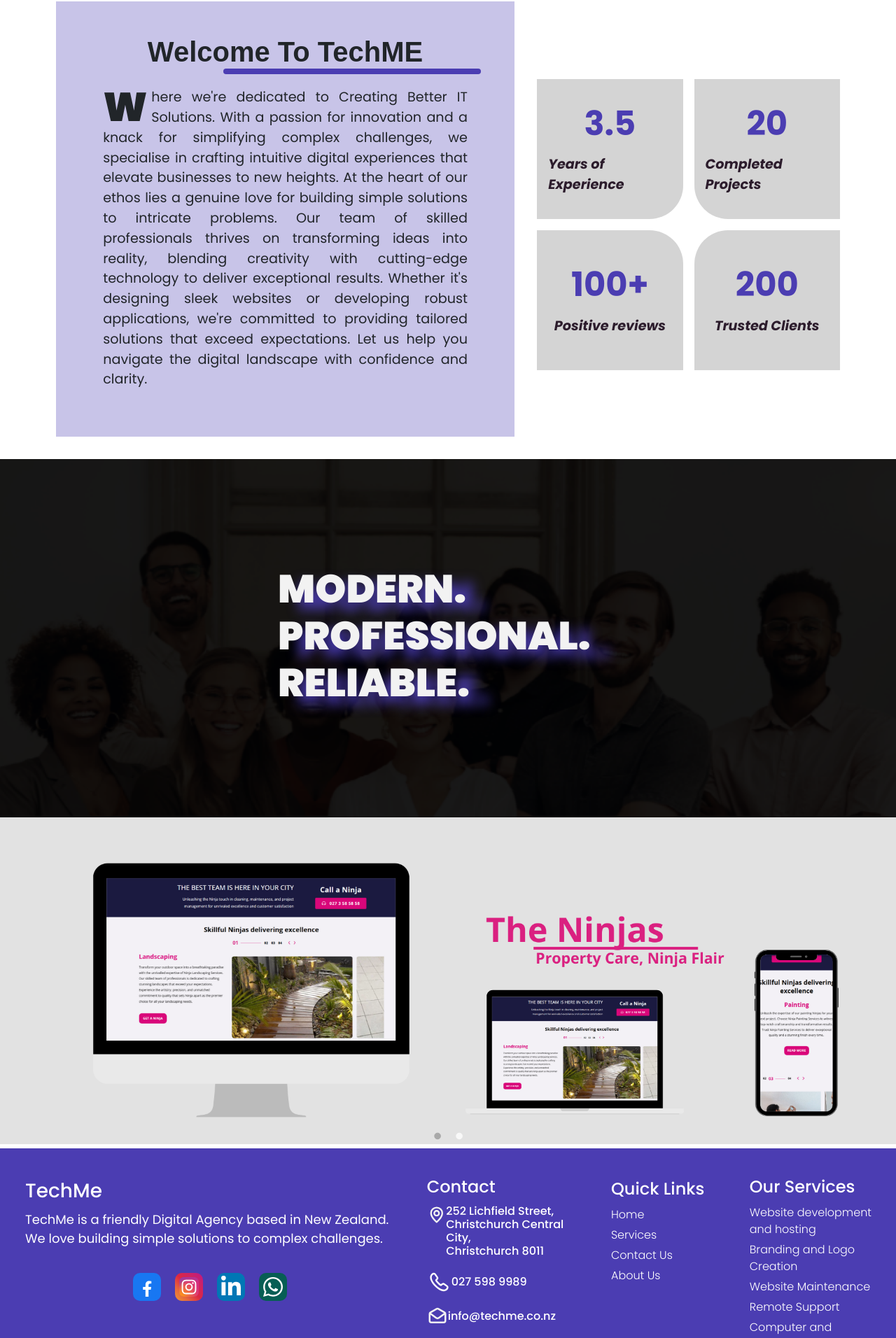
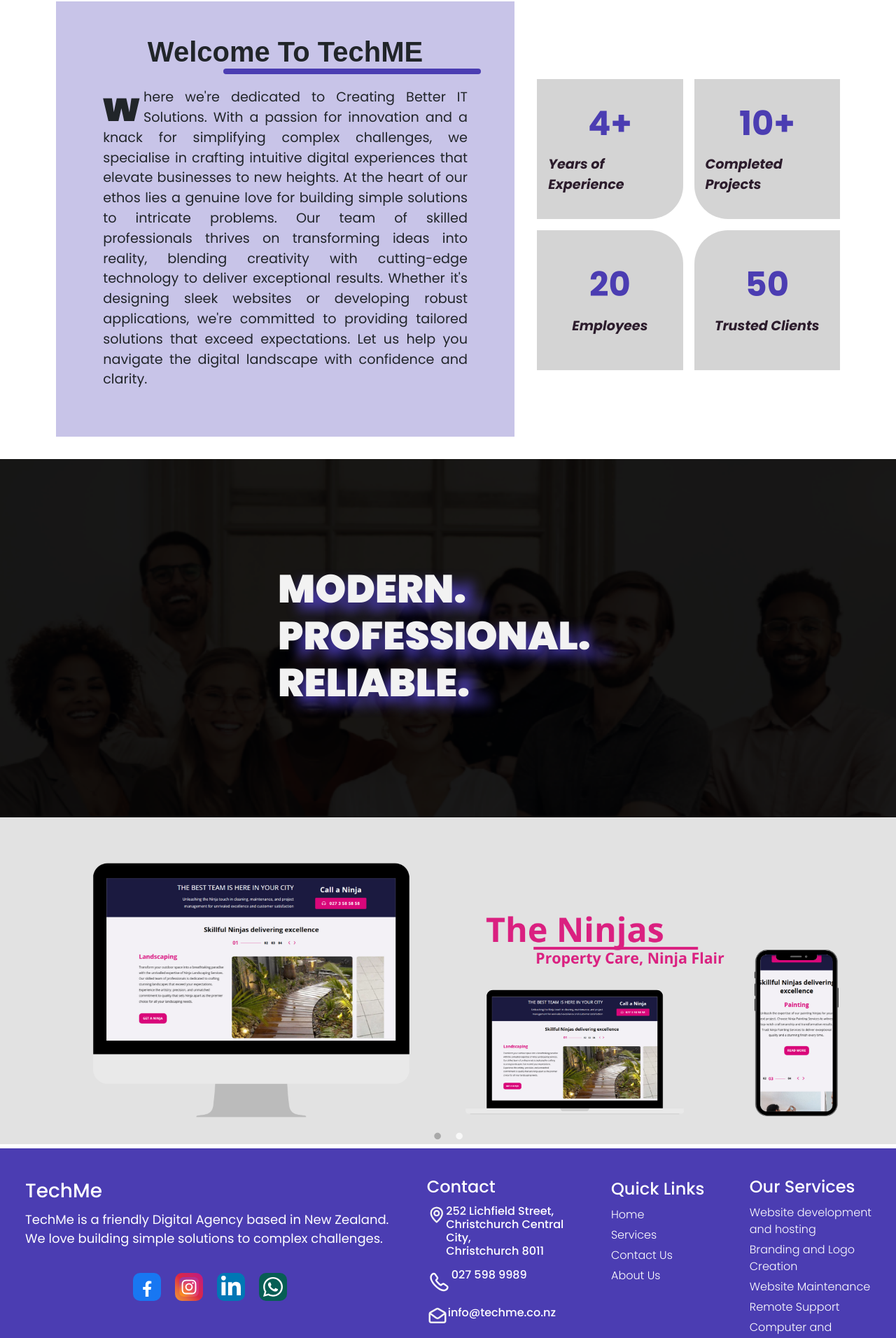
Before and after one commit to baayesh/TechMe, a React (Create React App) app: page /about-us in a window 1280 px wide. Shown: the part 278-2190 px from the top of the page at 70% size. Built offline with nearby package versions, Linux system fonts and the light colour scheme; a web font is replaced by a local one.

Commit message:
change details of the footer and other

```diff
--- a/src/components/Footer.jsx
+++ b/src/components/Footer.jsx
@@ -95,7 +95,9 @@
                                 />{" "}
                               </g>
                             </svg>
-                    <h4>027 598 9989</h4>
+                    <a href="tel:+64275989998">
+                      <h4>027 598 9989</h4>
+                    </a>
                   </div>
                   <div className="footer-contact-details">
                     {" "}
@@ -120,7 +122,9 @@
                         stroke-linecap="round"
                       />
                     </svg>
-                    <h4>info@techme.co.nz</h4>
+                    <a href="mailto:info@techme.co.nz">
+                      <h4>info@techme.co.nz</h4>
+                    </a>
                   </div>
                 </div>
               </div>
--- a/src/components/Navigation/Navigation.css
+++ b/src/components/Navigation/Navigation.css
@@ -231,9 +231,7 @@
     display: none;
   }
 
-  /* New Navigation */
-  #menu {
-  }
+
 
   .side-menu {
     display: block;
@@ -348,6 +346,7 @@
 
   .nav-contact-ph{
     margin-right: 0.3em;
+    top:2.2em;
   }
 }
 
--- a/src/components/Navigation/Navigation.jsx
+++ b/src/components/Navigation/Navigation.jsx
@@ -44,7 +44,6 @@
             id="menu-bar"
             className={isMenuOpen ? "t1 change" : "t1"}
             onClick={menuOnClick}
-
           >
             <div id="bar1" className="bar"></div>
             <div id="bar2" className="bar"></div>
@@ -52,8 +51,8 @@
           </div>
 
           <div className="nav-contact-ph">
-            <a href="mailto:info@techme.co.nz">
-              <div className="nav-contact-email">
+            <div className="nav-contact-email">
+              <a href="mailto:info@techme.co.nz">
                 <svg
                   height="50px"
                   className="nav-contact-email"
@@ -89,8 +88,8 @@
                     </g>{" "}
                   </g>
                 </svg>
-              </div>
-            </a>
+              </a>
+            </div>
 
             {/* Mobile phone */}
             <div className="nav-contact-phone">
@@ -186,8 +185,8 @@
                   {/* Mobile and Email icons */}
                   {/* Email */}
                   <div className="nav-contact-ph">
-                    <a href="mailto:info@techme.co.nz">
-                      <div className="nav-contact-email">
+                    <div className="nav-contact-email">
+                      <a href="mailto:info@techme.co.nz">
                         <svg
                           height="50px"
                           className="nav-contact-email"
@@ -223,8 +222,8 @@
                             </g>{" "}
                           </g>
                         </svg>
-                      </div>
-                    </a>
+                      </a>
+                    </div>
 
                     {/* Mobile phone */}
                     <div className="nav-contact-phone">
--- a/src/components/styles/Footer.css
+++ b/src/components/styles/Footer.css
@@ -10,7 +10,6 @@
   text-align: left;
   color: white;
   transition: transform 0.3s ease-in-out;
-
 }
 
 .footer-font svg {
@@ -54,10 +53,8 @@
   flex: 1;
 }
 
-
-.footer-column.extra-small{
-  flex:0.7
-
+.footer-column.extra-small {
+  flex: 0.7;
 }
 
 .footer-column h3,
@@ -87,28 +84,35 @@
   color: white;
 }
 
-.footer-contact-details-quick-links{
+.footer-contact-details-quick-links {
   display: flex;
   justify-content: center;
 }
 
-.footer-contact-details{
+.footer-contact-details {
   display: flex;
   margin-bottom: 1em;
+    transition: transform 0.3 ease-in-out;
 }
 
-.footer-contact-details h4{
+.footer-contact-details h4 {
   font-size: 1rem;
   font-family: poppins, sans-serif;
   align-self: center;
   margin-bottom: 0;
+  /* transition: transform 0.3 ease-in-out; */
 }
 
-.footer-social-media-mob{
+.footer-contact-details:hover {
+  font-weight: 700;
+  transform: scale(1.2, 1.2);
+}
+
+.footer-social-media-mob {
   display: none;
 }
 
-.footer-social-media-desk{
+.footer-social-media-desk {
   display: flex;
   justify-content: center;
 }
@@ -124,40 +128,40 @@
     flex: 1;
     text-align: center;
     align-items: center;
-
   }
 
-  .footer-column h3,h4{
+  .footer-column h3,
+  h4 {
     text-align: center;
     align-self: flex-start;
   }
 
-  .footer-column.small{
+  .footer-column.small {
     display: flex;
     flex-direction: column;
     justify-content: center;
     align-items: center;
   }
-  .footer-column.extra-small{
+  .footer-column.extra-small {
     display: flex;
     flex-direction: column;
     align-items: flex-start;
   }
 
-  .footer-social-media-mob{
+  .footer-social-media-mob {
     display: flex;
     justify-content: center;
   }
 
-  .footer-social-media-desk{
+  .footer-social-media-desk {
     display: none;
   }
 
-  .footer-description{
+  .footer-description {
     text-align: center;
   }
 
-  .footer-our-services{
+  .footer-our-services {
     align-self: center;
   }
 }
--- a/src/pages/About Us/Heading/Heading.jsx
+++ b/src/pages/About Us/Heading/Heading.jsx
@@ -20,7 +20,7 @@
         <div className="about-line"></div>
 
         <p>
-          Where we're dedicated to Creating Better IT
+          where we're dedicated to Creating Better IT
           Solutions. With a passion for innovation and a knack for simplifying
           complex challenges, we specialise in crafting intuitive digital
           experiences that elevate businesses to new heights. At the heart of
@@ -36,22 +36,22 @@
       <div className="about-info">
         <div className="about-info-row">
           <div className="about-info-col about-info-border-1">
-            <h5>3.5</h5>
+            <h5>4+</h5>
             <p>Years of Experience</p>
           </div>
           <div className="about-info-col about-info-border-2">
-            <h5>20</h5>
+            <h5>10+</h5>
             <p>Completed Projects</p>
           </div>
         </div>
         <div className="about-info-row">
           <div className="about-info-col about-info-border-3">
 
-            <h5>100+</h5>
-            <p>Positive reviews</p>
+            <h5>20</h5>
+            <p>Employees</p>
           </div>
           <div className="about-info-col about-info-border-4">
-            <h5>200</h5>
+            <h5>50</h5>
             <p>Trusted Clients</p>
           </div>
         </div>
--- a/src/pages/Contact Us/Contact Us Form/CusForm.jsx
+++ b/src/pages/Contact Us/Contact Us Form/CusForm.jsx
@@ -18,7 +18,7 @@
 
     emailjs
       .sendForm('service_578kv28', 'template_3i5zh7a', form.current, {
-        publicKey: 'BLrsLYennX43KG1Nz',
+        publicKey: 'tJOoOnVylaqyaDtYV',
       })
       .then(
         () => {
--- a/src/pages/Services Main/Services/Services.jsx
+++ b/src/pages/Services Main/Services/Services.jsx
@@ -25,7 +25,7 @@
     <>
     {/* For SEO Purpose */}
     <Helmet>
-      <title>TechMe Services</title>
+      <title>Services</title>
       <meta name='description' content='
 "Discover top-notch web development services tailored to elevate your digital presence. At TechMe, we specialize in crafting dynamic and responsive websites that captivate audiences and drive results. From custom designs to seamless functionality, trust us to bring your vision to life. Explore our comprehensive suite of services today."'/>
     </Helmet>
```
